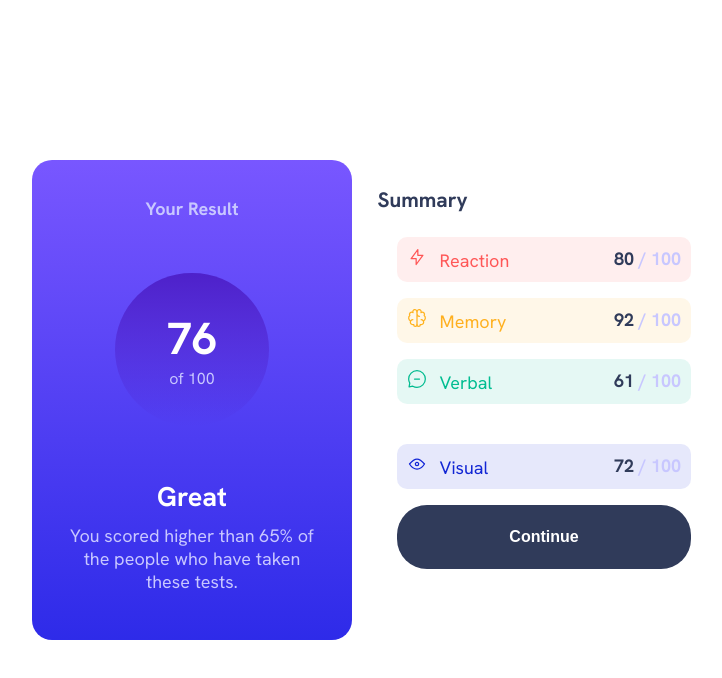
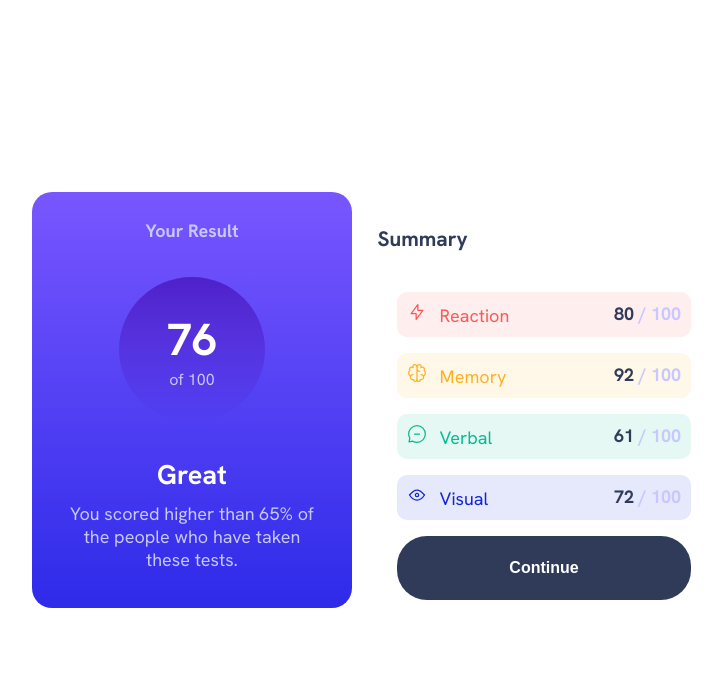
Before and after one commit to Mathan2110/FM-result-summary, a plain HTML site: page index.html in a window 1280 px wide. Shown: the whole page, without its empty margins (256-978 px from the left). Drawn offline with Linux system fonts and the light colour scheme.

Commit message:
changed height of container

```diff
--- a/style.css
+++ b/style.css
@@ -24,7 +24,7 @@ body{
 .result{
     width:25%;
     background:linear-gradient(hsl(252, 100%, 67%),hsl(241, 81%, 54%));
-    height: 60%;
+    height: 52%;
     border-radius: 20px;
     color: hsl(0, 0%, 100%);
     display: flex;
@@ -36,9 +36,11 @@ body{
 
 .summary{
     width: 30%;
-    height: 60%;
+    height: 52%;
     display: flex;
     flex-direction: column;
+    justify-content: space-around;
+
 }
 
 .result h1{
@@ -49,8 +51,8 @@ body{
 }
 
 .score{
-    height:19.2vh;
-    width:19.2vh;
+    height:18.2vh;
+    width:18.2vh;
     background:linear-gradient( hsla(256, 72%, 46%, 1),hsla(241, 72%, 46%, 0)) ;
     border-radius: 100px;
     display: flex;
@@ -116,7 +118,7 @@ body{
 .verbal{
     display: flex;
     justify-content: space-between;
-    margin-bottom: 5vh;
+    margin-bottom: 2vh;
     color: hsl(166, 100%, 37%);
     padding:10px;
     background-color: hsla(166, 100%, 37%,0.1);
```
